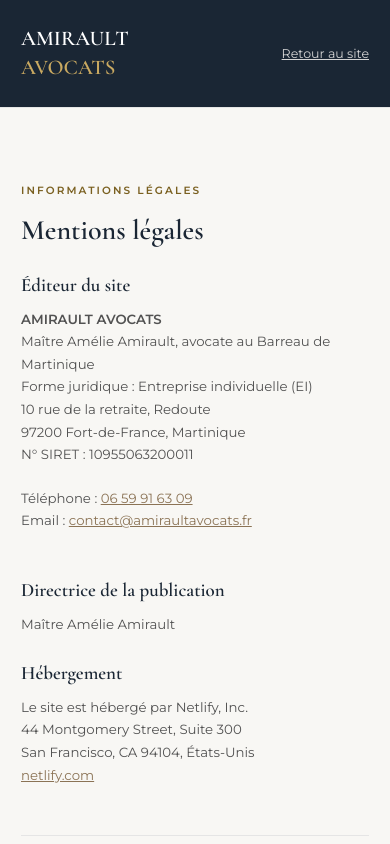
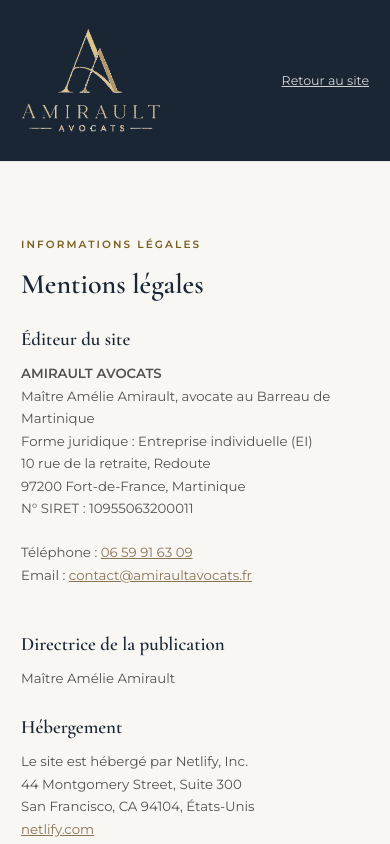
Before and after one commit to Amirault/amelie-amirault-avocat, a website: page mentions-legales.html in a window 390 px wide. Shown: the top 844 px of the page. Drawn offline with nearby package versions, Linux system fonts and the light colour scheme.

Commit message:
Ajouter le logo aux mentions légales et centrer LinkedIn sur mobile

```diff
--- a/css/style.css
+++ b/css/style.css
@@ -1177,17 +1177,14 @@ body:has(.hero) .navbar.scrolled .nav-logo-img-dark {
 }
 
 .legal-page-brand {
-    font-family: var(--font-heading);
-    font-size: 1.5rem;
-    font-weight: 600;
-    line-height: 1.05;
-    color: var(--color-white);
-}
-
-.legal-page-brand span {
+    display: inline-flex;
+    align-items: center;
+}
+
+.legal-page-logo {
     display: block;
-    margin-top: var(--spacing-xs);
-    color: var(--color-secondary);
+    width: 140px;
+    height: auto;
 }
 
 .legal-page-back {
@@ -1523,6 +1520,10 @@ body:has(.hero) .navbar.scrolled .nav-logo-img-dark {
     }
 
     .footer-brand-header {
+        justify-content: center;
+    }
+
+    .footer-social {
         justify-content: center;
     }
 
--- a/mentions-legales.html
+++ b/mentions-legales.html
@@ -14,7 +14,9 @@
 <body class="legal-page">
     <header class="legal-page-header">
         <div class="container">
-            <a href="index.html" class="legal-page-brand" aria-label="Retour à l'accueil">AMIRAULT<br><span>AVOCATS</span></a>
+            <a href="index.html" class="legal-page-brand" aria-label="Retour à l'accueil">
+                <img src="images/logo-amirault-light.png" alt="AMIRAULT AVOCATS" class="legal-page-logo" width="140" height="105">
+            </a>
             <a href="index.html" class="legal-page-back">Retour au site</a>
         </div>
     </header>
```
